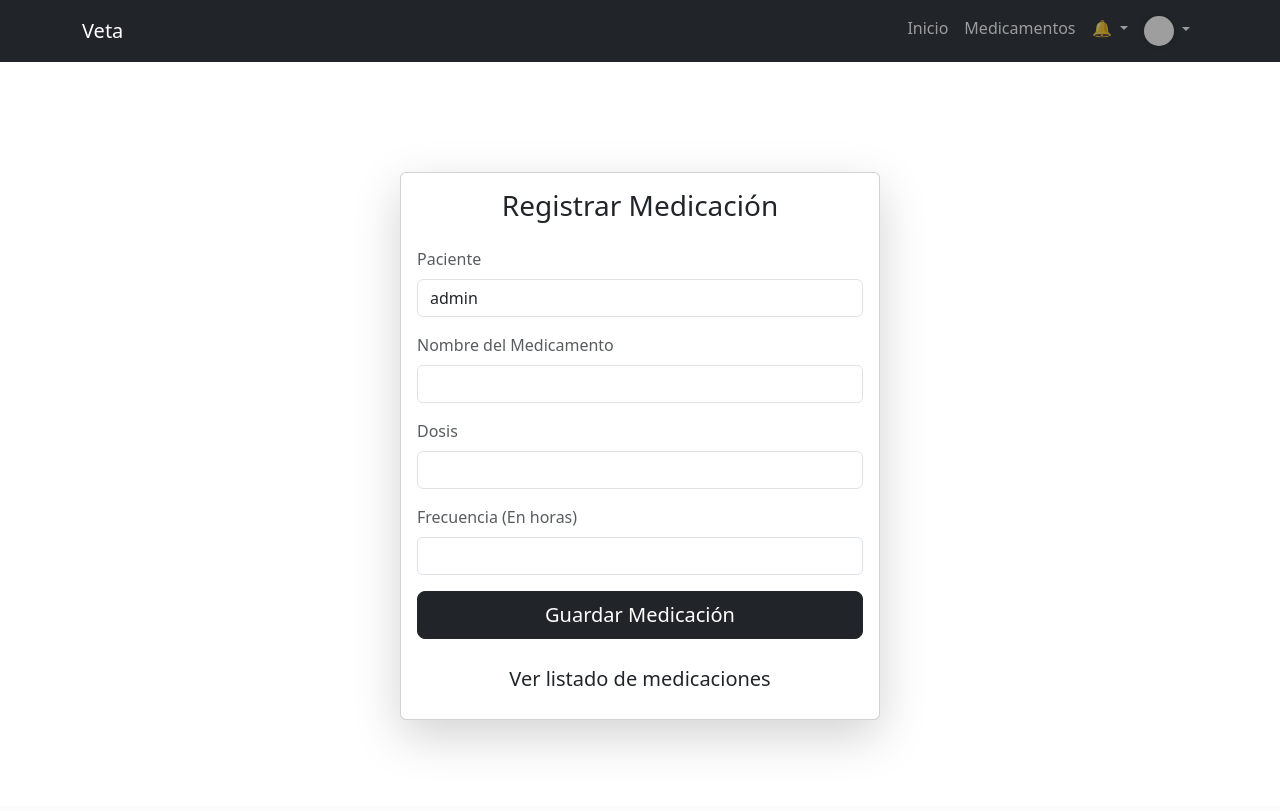
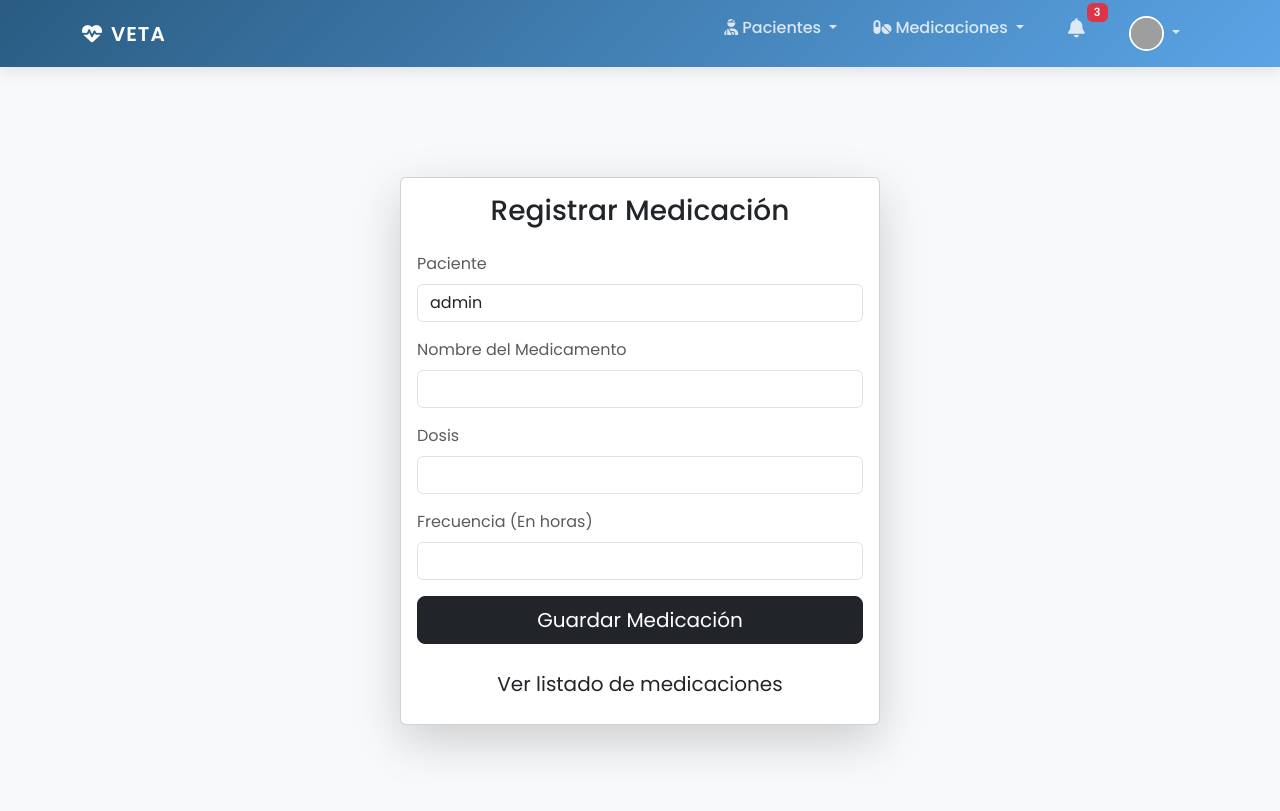
Before and after one commit to SantiagoEchavarria/Veta, a Django app: page /medicaciones/crear/ in a window 1280 px wide. Before the commit the page ends 745 px from the top, so only its background shows below. Run offline with Django 5.2, Linux system fonts and the light colour scheme; a user stored in the database is signed in; data comes from the database, SQL or seed files in the repository; both versions use the stored data as it was after the commit; grey boxes are pictures that could not be loaded.

Commit message:
Interfaz mejorada sin react

```diff
--- a/usuarios/templates/usuarios/base.html
+++ b/usuarios/templates/usuarios/base.html
@@ -5,78 +5,185 @@
     <meta charset="UTF-8">
     <meta name="viewport" content="width=device-width, initial-scale=1.0">
     <link href="https://cdn.jsdelivr.net/npm/bootstrap@5.3.0/dist/css/bootstrap.min.css" rel="stylesheet">
+    <!-- Fuente moderna -->
+    <link href="https://fonts.googleapis.com/css2?family=Poppins:wght@300;400;500;600&display=swap" rel="stylesheet">
+    <!-- Íconos Font Awesome -->
+    <link rel="stylesheet" href="https://cdnjs.cloudflare.com/ajax/libs/font-awesome/6.4.0/css/all.min.css">
     <title>Veta</title>
 
     <link rel="stylesheet" type="text/css" href="{% static 'styles.css' %}">
     <style>
+        :root {
+            --primary-color: #2A5C82;
+            --secondary-color: #5BA4E6;
+            --accent-color: #FF6B6B;
+        }
+
+        body {
+            font-family: 'Poppins', sans-serif;
+            background: #f8f9fa;
+        }
+
+        .navbar {
+            background: linear-gradient(135deg, var(--primary-color) 0%, var(--secondary-color) 100%);
+            box-shadow: 0 4px 15px rgba(0,0,0,0.1);
+        }
+
+        .navbar-brand {
+            font-weight: 600;
+            letter-spacing: 1px;
+            color: white !important;
+        }
+
+        .nav-link {
+            color: rgba(255,255,255,0.8) !important;
+            font-weight: 500;
+            transition: all 0.3s ease;
+            margin: 0 10px;
+        }
+
+        .nav-link:hover {
+            color: white !important;
+            transform: translateY(-2px);
+        }
+
         .user-avatar {
-            width: 30px;
-            height: 30px;
-            border-radius: 50%; /* Convierte la imagen en un círculo */
-            object-fit: cover; /* Ajusta la imagen sin deformarla */
-            box-shadow: 0 0 5px rgba(0, 0, 0, 0.2); /* Sombra opcional */
+            width: 35px;
+            height: 35px;
+            border-radius: 50%;
+            object-fit: cover;
+            border: 2px solid white;
+            transition: all 0.3s ease;
+        }
+
+        .dropdown-menu {
+            border: none;
+            box-shadow: 0 4px 15px rgba(0,0,0,0.1);
+            border-radius: 12px;
+            margin-top: 15px;
+        }
+
+        .dropdown-item {
+            padding: 12px 20px;
+            transition: all 0.3s ease;
+        }
+
+        .dropdown-item:hover {
+            background: var(--secondary-color);
+            color: white !important;
+            transform: translateX(5px);
+        }
+
+        .notification-bell {
+            position: relative;
+            top: 2px;
+            font-size: 1.2rem;
+        }
+
+        .badge-notification {
+            position: absolute;
+            top: -5px;
+            right: -5px;
+            font-size: 0.7rem;
         }
     </style>
-
 </head>
 <body>
-    <nav class="navbar navbar-expand-lg navbar-dark bg-dark">
+    <nav class="navbar navbar-expand-lg navbar-dark">
         <div class="container">
-            <a class="navbar-brand" href="/">Veta</a>
+            <a class="navbar-brand" href="/">
+                <i class="fas fa-heartbeat me-2"></i>VETA
+            </a>
             <button class="navbar-toggler" type="button" data-bs-toggle="collapse" data-bs-target="#navbarNav">
                 <span class="navbar-toggler-icon"></span>
             </button>
             <div class="collapse navbar-collapse" id="navbarNav">
                 <ul class="navbar-nav ms-auto">
 
-                    <li class="nav-item">
-                        <a class="nav-link" href="/">Inicio</a>
-                    </li>
-
                     {% if request.user.is_authenticated %}
-
-                        <li class="nav-item">
-                            <a class="nav-link" href="/medicaciones/listar/">Medicamentos</a>
-                        </li>
-
-                              <!-- Campana de notificaciones -->
+                        <!-- Menú Principal -->
                         <li class="nav-item dropdown">
-                            <a class="nav-link dropdown-toggle" href="#" id="notificacionesDropdown" role="button" data-bs-toggle="dropdown">
-                                <span class="notification-bell">🔔</span>
+                            <a class="nav-link dropdown-toggle" href="#" role="button" data-bs-toggle="dropdown">
+                                <i class="fas fa-user-injured me-1"></i>Pacientes
                             </a>
-                            <ul class="dropdown-menu dropdown-menu-end text-center" aria-labelledby="notificacionesDropdown">
-                                <li class="dropdown-item text-muted">No hay notificaciones</li>
+                            <ul class="dropdown-menu">
+                                <li><a class="dropdown-item" href="{% url 'mi_detalle_paciente' %}">
+                                    <i class="fas fa-id-card me-2"></i>Mi Perfil
+                                </a></li>
+                                <li><a class="dropdown-item" href="{% url 'editar_paciente' %}">
+                                    <i class="fas fa-edit me-2"></i>Editar Perfil
+                                </a></li>
                             </ul>
                         </li>
 
-
                         <li class="nav-item dropdown">
-                            <a class="nav-link dropdown-toggle" href="#" id="userDropdown" role="button" data-bs-toggle="dropdown">
-                                <img src="{{ request.user.get_gravatar_url }}" class="user-avatar" width="30" height="30">
+                            <a class="nav-link dropdown-toggle" href="#" role="button" data-bs-toggle="dropdown">
+                                <i class="fas fa-pills me-1"></i>Medicaciones
                             </a>
-                            <ul class="dropdown-menu dropdown-menu-end text-center" aria-labelledby="userDropdown">
-                                <li>
-                                    <img src="{{ request.user.get_gravatar_url }}" class="user-avatar my-2" width="80" height="80">
-                                </li>
-                                <li>
-                                    <span class="d-block fw-bold">{{ request.user.nombre }}</span>
-                                </li>
-                                <li>
-                                    <a class="dropdown-item mt-2" href="/editar_seccion">Editar perfil</a>
-                                </li>
-                                <li>
-                                    <a class="dropdown-item" href="/cerrar_seccion/">Cerrar sesión</a>
-                                </li>
+                            <ul class="dropdown-menu">
+                                <li><a class="dropdown-item" href="{% url 'listar_medicacion' %}">
+                                    <i class="fas fa-list me-2"></i>Listar Medicamentos
+                                </a></li>
+                                <li><a class="dropdown-item" href="{% url 'crear_medicacion' %}">
+                                    <i class="fas fa-plus-circle me-2"></i>Nuevo Medicamento
+                                </a></li>
                             </ul>
                         </li>
+
+                        <!-- Notificaciones -->
+                        <li class="nav-item dropdown mx-2">
+                            <a class="nav-link" href="#" role="button" data-bs-toggle="dropdown">
+                                <i class="fas fa-bell notification-bell"></i>
+                                <span class="badge bg-danger badge-notification">3</span>
+                            </a>
+                            <ul class="dropdown-menu dropdown-menu-end">
+                                <li><h6 class="dropdown-header">Notificaciones Recientes</h6></li>
+                                <li><a class="dropdown-item" href="#">Nuevo mensaje</a></li>
+                                <li><hr class="dropdown-divider"></li>
+                                <li><a class="dropdown-item text-center text-primary" href="#">
+                                    Ver todas
+                                </a></li>
+                            </ul>
+                        </li>
+
+                        <!-- Perfil de Usuario -->
+                        <li class="nav-item dropdown">
+                            <a class="nav-link dropdown-toggle" href="#" role="button" data-bs-toggle="dropdown">
+                                <img src="{{ request.user.get_gravatar_url }}" class="user-avatar">
+                            </a>
+                            <ul class="dropdown-menu dropdown-menu-end">
+                                <li class="text-center py-3">
+                                    <img src="{{ request.user.get_gravatar_url }}" class="user-avatar mb-2" width="80" height="80">
+                                    <h6 class="mb-0 fw-bold">{{ request.user.nombre }}</h6>
+                                    <small class="text-muted">{{ request.user.email }}</small>
+                                </li>
+                                <li><hr class="dropdown-divider"></li>
+                                <li><a class="dropdown-item" href="/editar_seccion">
+                                    <i class="fas fa-user-edit me-2"></i>Editar Perfil
+                                </a></li>
+                                <li><a class="dropdown-item" href="/actualizar-contrasena">
+                                    <i class="fas fa-lock me-2"></i>Cambiar Contraseña
+                                </a></li>
+                                <li><hr class="dropdown-divider"></li>
+                                <li><a class="dropdown-item text-danger" href="/cerrar_seccion/">
+                                    <i class="fas fa-sign-out-alt me-2"></i>Cerrar Sesión
+                                </a></li>
+                            </ul>
+                        </li>
+
                     {% else %}
+                        <!-- Menú para usuarios no autenticados -->
                         <li class="nav-item dropdown">
-                            <a class="nav-link dropdown-toggle" href="#" id="userDropdown" role="button" data-bs-toggle="dropdown">
-                                <img src="https://cdn-icons-png.flaticon.com/512/3177/3177440.png" alt="Usuario" width="30" height="30">
+                            <a class="nav-link dropdown-toggle" href="#" role="button" data-bs-toggle="dropdown">
+                                <i class="fas fa-user-circle me-1"></i>Acceso
                             </a>
-                            <ul class="dropdown-menu dropdown-menu-end" aria-labelledby="userDropdown">
-                                <li><a class="dropdown-item" href="/crear_seccion">Crear sesión</a></li>
-                                <li><a class="dropdown-item" href="/iniciar_seccion">Iniciar sesión</a></li>
+                            <ul class="dropdown-menu dropdown-menu-end">
+                                <li><a class="dropdown-item" href="/crear_seccion">
+                                    <i class="fas fa-user-plus me-2"></i>Registrarse
+                                </a></li>
+                                <li><a class="dropdown-item" href="/iniciar_seccion">
+                                    <i class="fas fa-sign-in-alt me-2"></i>Iniciar Sesión
+                                </a></li>
                             </ul>
                         </li>
                     {% endif %}
@@ -91,7 +198,18 @@
         {% endblock %}
     </div>
 
-    <!-- Bootstrap JS (necesario para el dropdown) -->
+    <!-- Bootstrap JS -->
     <script src="https://cdn.jsdelivr.net/npm/bootstrap@5.3.0/dist/js/bootstrap.bundle.min.js"></script>
+    <!-- Efectos suaves -->
+    <script>
+        document.querySelectorAll('.nav-link').forEach(link => {
+            link.addEventListener('mouseover', () => {
+                link.style.transform = 'translateY(-2px)';
+            });
+            link.addEventListener('mouseout', () => {
+                link.style.transform = 'translateY(0)';
+            });
+        });
+    </script>
 </body>
 </html>
```
Also changed, not shown: db.sqlite3.
